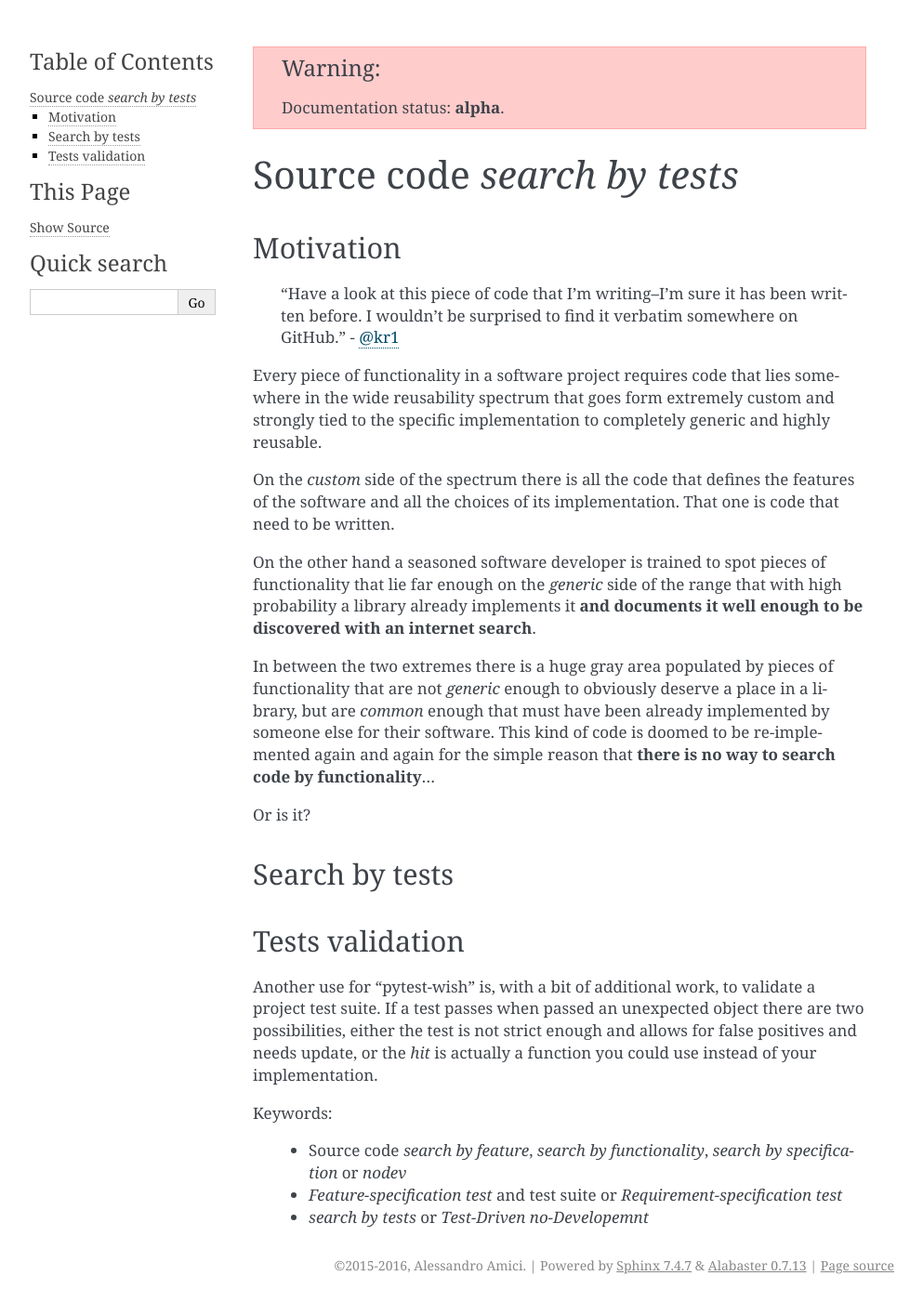
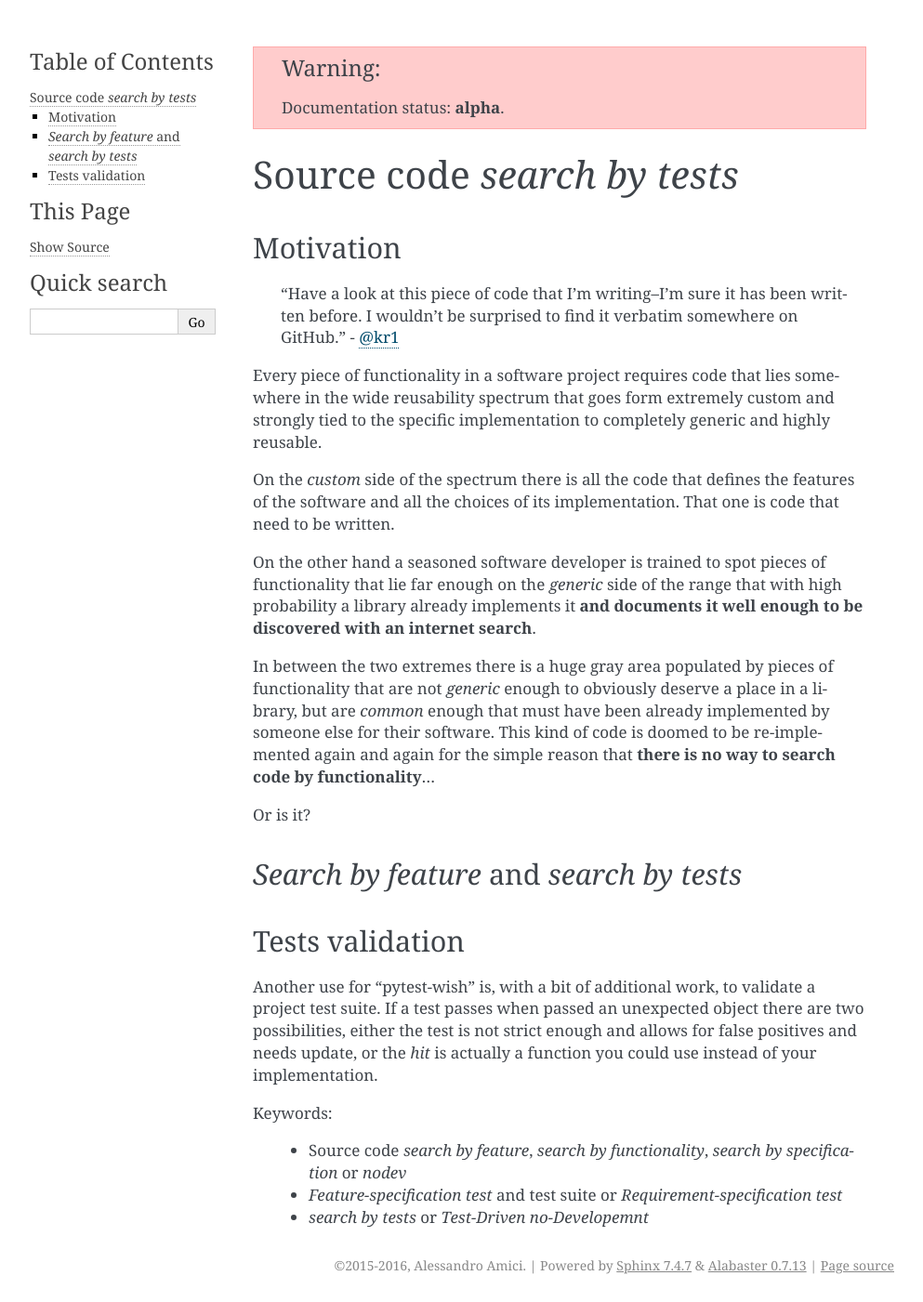
Before and after one commit to nodev-io/pytest-nodev, a Sphinx documentation site: the page built from docs/search-by-tests.rst, in a window 1280 px wide. Shown: the whole page at 93% size, without its empty margins (148-1141 px from the left). Built offline with Sphinx 7.4.7, drawn with Linux system fonts in a browser that asks for light colours.

Commit message:
Missed a couple of emphasis.

```diff
--- a/docs/search-by-tests.rst
+++ b/docs/search-by-tests.rst
@@ -34,8 +34,8 @@ for the simple reason that **there is no way to search code by functionality**..
 Or is it?
 
 
-Search by tests
-...............
+*Search by feature* and *search by tests*
+.........................................
 
 
 Tests validation
--- a/setup.py
+++ b/setup.py
@@ -21,7 +21,7 @@ setup(
     license='MIT',
     url='https://github.com/alexamici/pytest-wish',
     download_url='https://github.com/alexamici/pytest-wish/archive/%s.tar.gz' % version,
-    description='Source code `search by tests` plugin for pytest',
+    description="""Source code "search by tests" plugin for pytest""",
     long_description=read('README.rst'),
     packages=find_packages(),
     install_requires=[
```
